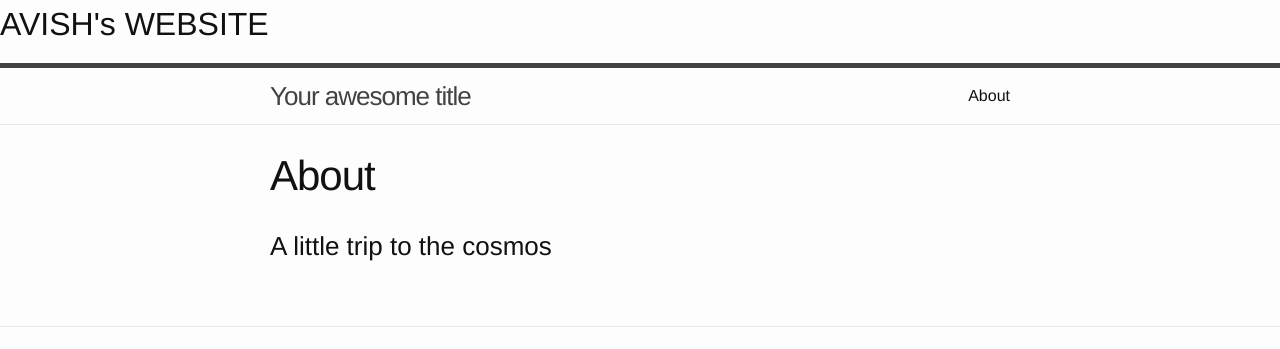
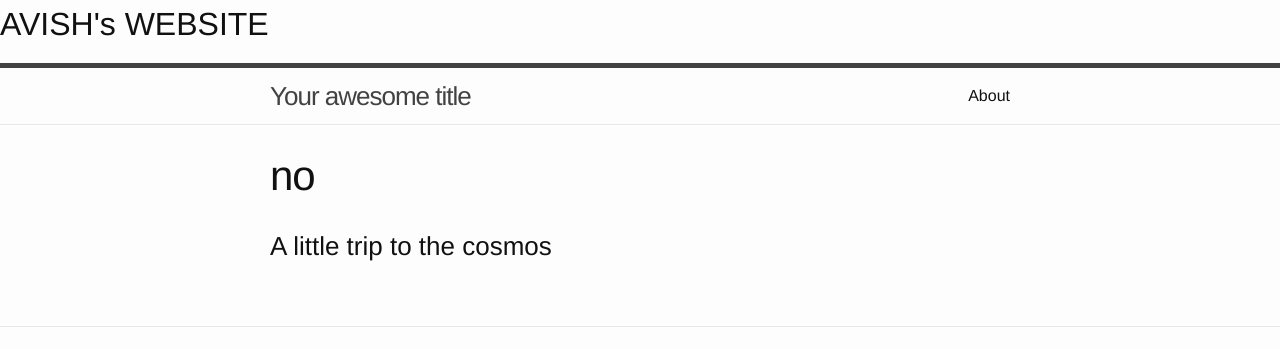
Before and after one commit to KeshwarmenMulliah/maverick0226.github.io, a Jekyll site: the page built from about.md, in a window 1280 px wide. Shown: the top 349 px of the page. Built offline with Jekyll 4.4.1, drawn with Linux system fonts in a browser that asks for light colours.

Commit message:
Update page.html

```diff
--- a/_layouts/page.html
+++ b/_layouts/page.html
@@ -4,7 +4,7 @@
 <article class="post">
 
   <header class="post-header">
-    <h1 class="post-title">{{ page.title }}</h1>
+    <h1 class="post-title">no</h1>
   </header>
 
   <div class="post-content">
```
